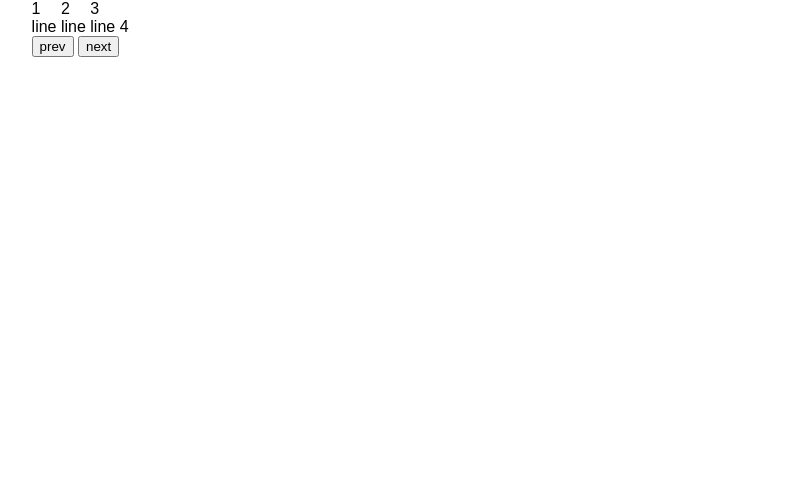
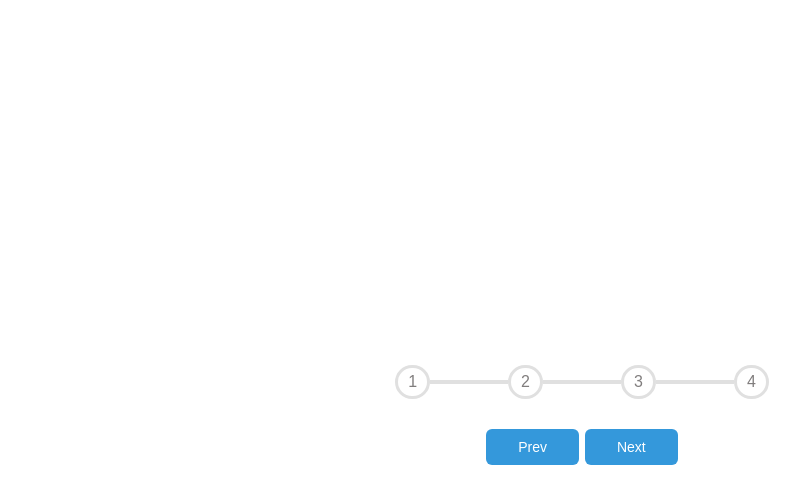
Before and after one commit to saifaliaxioned/Progress_steps, a plain HTML site: page index.html in a window 1280 px wide. Shown: the whole page, without its empty margins (58-858 px from the left). Drawn offline with Linux system fonts and the light colour scheme.

Commit message:
half css added

```diff
--- a/assets/css/style.css
+++ b/assets/css/style.css
@@ -103,52 +103,55 @@ li {
   width: 86%;
   margin: 0 auto;
 }
-/*=================================
-  Header styling starts here
-=================================*/
-
-
-
-
-
-
-/*=================================
-  Header styling ends here
-=================================*/
 
 /*=================================
   main styling starts here
 =================================*/
+.progressBar .wrapper{
+  height: 100vh;
+  display: flex;
+  justify-content: center;
+  align-items: center;
+  flex-direction: column;
+}
 
+.progress-container,.progress-list,.controls { display: flex; }
 
+.progress-container { padding: 30px 0; }
 
+.progress-list { align-items: center; }
 
+.line {
+  margin-top: 13px;
+  width: 78px;
+  height: 4px;
+  display: inline-block;
+  background-color: rgb(224,224,224);
+  text-indent: -9999px;
+}
 
+.circle {
+  padding: 5px 10px;
+  border: 3px solid rgb(224,224,224);
+  border-radius: 50px;
+  background: rgb(255,255,255);
+  color: rgb(128, 125, 125);
+}
 
-
+.controls {
+    width: 17.4%;
+    justify-content: space-between;
+}
+.btn button {
+  padding: 10px 32px;
+  border: none;
+  border-radius: 6px;
+  color: rgb(255,255,255);
+  background: rgb(52,152,219);
+  font-size: 14px;
+  text-transform: capitalize;
+}
 
 /*=================================
   main styling ends here
 =================================*/
-
-/*=================================
-  footer styling starts here
-=================================*/
-
-
-
-
-
-
-
- /*=================================
-  footer styling ends here
-=================================*/
-
-/*media query starts*/
-/*media query for 995px starts here*/
-@media only screen and (max-width: 995px) {
-
-
-
-}
```
